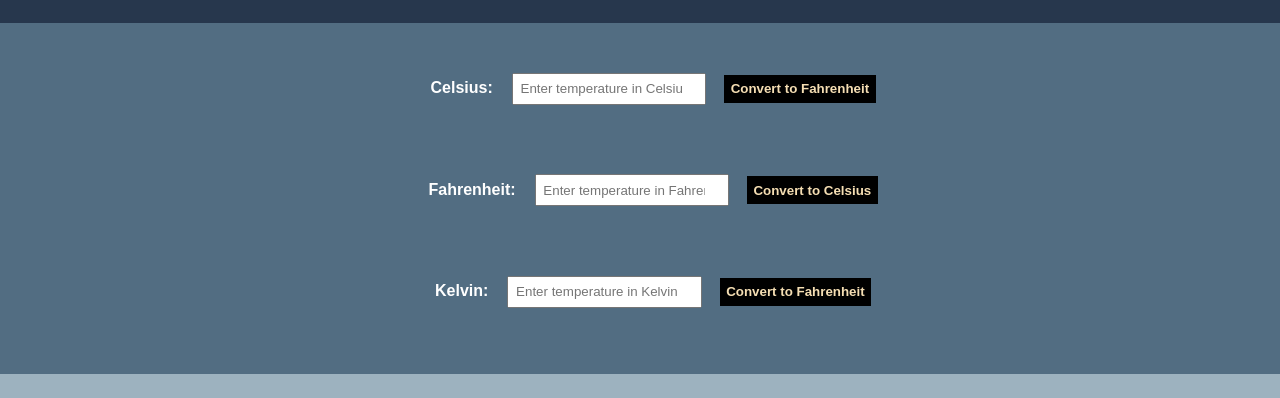
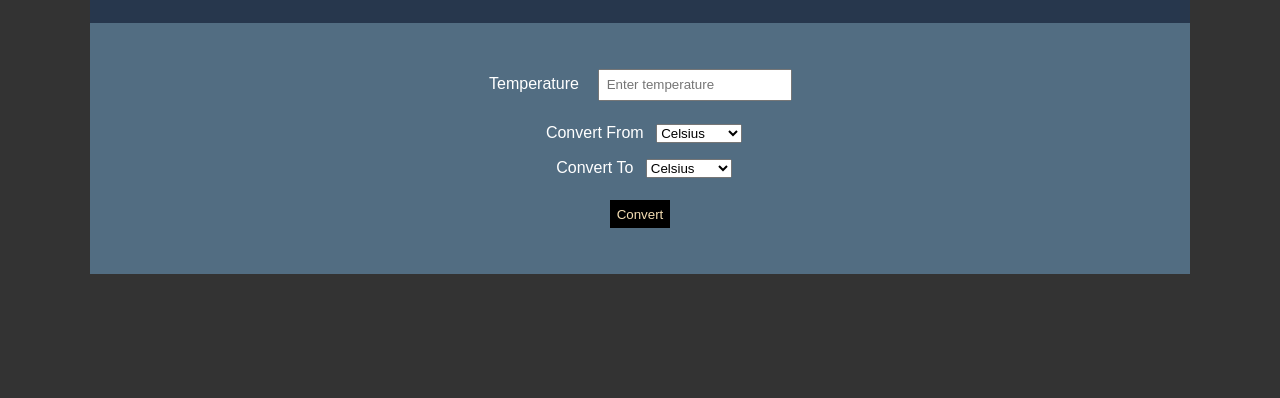
Before and after one commit to RajnishkumarRaj/Temperature-Converter, a plain HTML site: page index.html in a window 1280 px wide. Shown: the part 89-487 px from the top of the page. Drawn offline with Linux system fonts and the light colour scheme.

Commit message:
Update index.html

```diff
--- a/index.html
+++ b/index.html
@@ -1,63 +1,49 @@
 <!DOCTYPE html>
-<html>
+<html lang="en">
 <head>
-<title>Temperature Converter Website</title>
-<meta charset="utf-8">
-<meta name="viewport" content="width=device-width, initial-scale=1">
-<link rel="stylesheet" href="https://maxcdn.bootstrapcdn.com/font-awesome/4.7.0/css/font-awesome.min.css">
-<link rel="stylesheet" href="style.css">
+    <meta charset="UTF-8">
+    <meta name="viewport" content="width=device-width, initial-scale=1.0">
+    <title>Temperature Converter</title>
+    <link rel="stylesheet" href="style.css">
 </head>
 <body>
-    <header>
-        <h1>Temperature Converter</h1>
-    </header>
+    <div class="container">
+        <header class="temp-heading">
+            <h1>Temperature Converter</h1>
+        </header>
+        <main class="temp-body">
+            <form id="converterForm">
+                <p>
+                    <label for="inputValue">Temperature</label>
+                    <input type="number" id="inputValue" placeholder="Enter temperature" required>
+                </p>
 
-    <main>
-        <div class="celsius">
-            <label for="celsius"><b>Celsius:</b></label>
-            <input type="number" id="celsius" placeholder="Enter temperature in Celsius" step="0.01">
-            <button id="convertCtoF"><b>Convert to Fahrenheit</b></button>
-            <p id="resultCtoF"></p>
-        </div>
+                <p>
+                    <label for="inputUnit">Convert From</label>
+                    <select id="inputUnit">
+                        <option value="°C">Celsius</option>
+                        <option value="°F">Fahrenheit</option>
+                        <option value="K">Kelvin</option>
+                    </select>
+                </p>
 
-        <div class="fahrenheit">
-            <label for="fahrenheit"><b>Fahrenheit:</b></label>
-            <input type="number" id="fahrenheit" placeholder="Enter temperature in Fahrenheit" step="0.01">
-            <button id="convertFtoC"><b>Convert to Celsius</b></button>
-            <p id="resultFtoC"></p>
-        </div>
-
-        <div class="kelvin">
-          <label for="kelvin"><b>Kelvin:</b></label>
-          <input type="number" id="kelvin" placeholder="Enter temperature in Kelvin" step="0.01">
-          <button id="convertKtoF"><b>Convert to Fahrenheit</b></button>
-          <p id="resultKtoF"></p>
-      </div>
-    </main>
+                <p>
+                    <label for="outputUnit">Convert To</label>
+                    <select id="outputUnit">
+                        <option value="°C">Celsius</option>
+                        <option value="°F">Fahrenheit</option>
+                        <option value="K">Kelvin</option>
+                    </select>
+                </p>
+                <p>
+                    <button type="button" id="convertButton">Convert</button>
+                </p>
+            </form>
+        </main>
+        <footer class="temp-footer">
+            <div id="result"></div>
+        </footer>
+    </div>
     <script src="script.js"></script>
-
-    <!------FOOTER SECTION------>
-<div class="footer">
-  <div class="container">
-    <div class="footer-sect social-icon width-50">
-      <a href="https://www.facebook.com/profile.php?id=100013850087218">
-        <i class="fa fa-facebook"></i>
-      </a>
-      <a href="https://twitter.com/raj19642830">
-        <i class="fa fa-twitter"></i>
-      </a>
-      <a href="https://www.linkedin.com/in/rajnish-kumar-a77109239/">
-        <i class="fa fa-linkedin"></i>
-      </a>
-      <a href="https://www.instagram.com/rajnish_kumar_r/">
-        <i class="fa fa-instagram"></i>
-      </a>
-      <a href="https://github.com/RajnishkumarRaj">
-        <i class="fa fa-github"></i>
-      </a>
-    </div>
-    <div class="footer-sect mt-20 width-50"><p>CopyRight © 2023 TemperatureConverter All Rights Reserved</p></div>
-  </div>
-</div>
 </body>
 </html>
```
